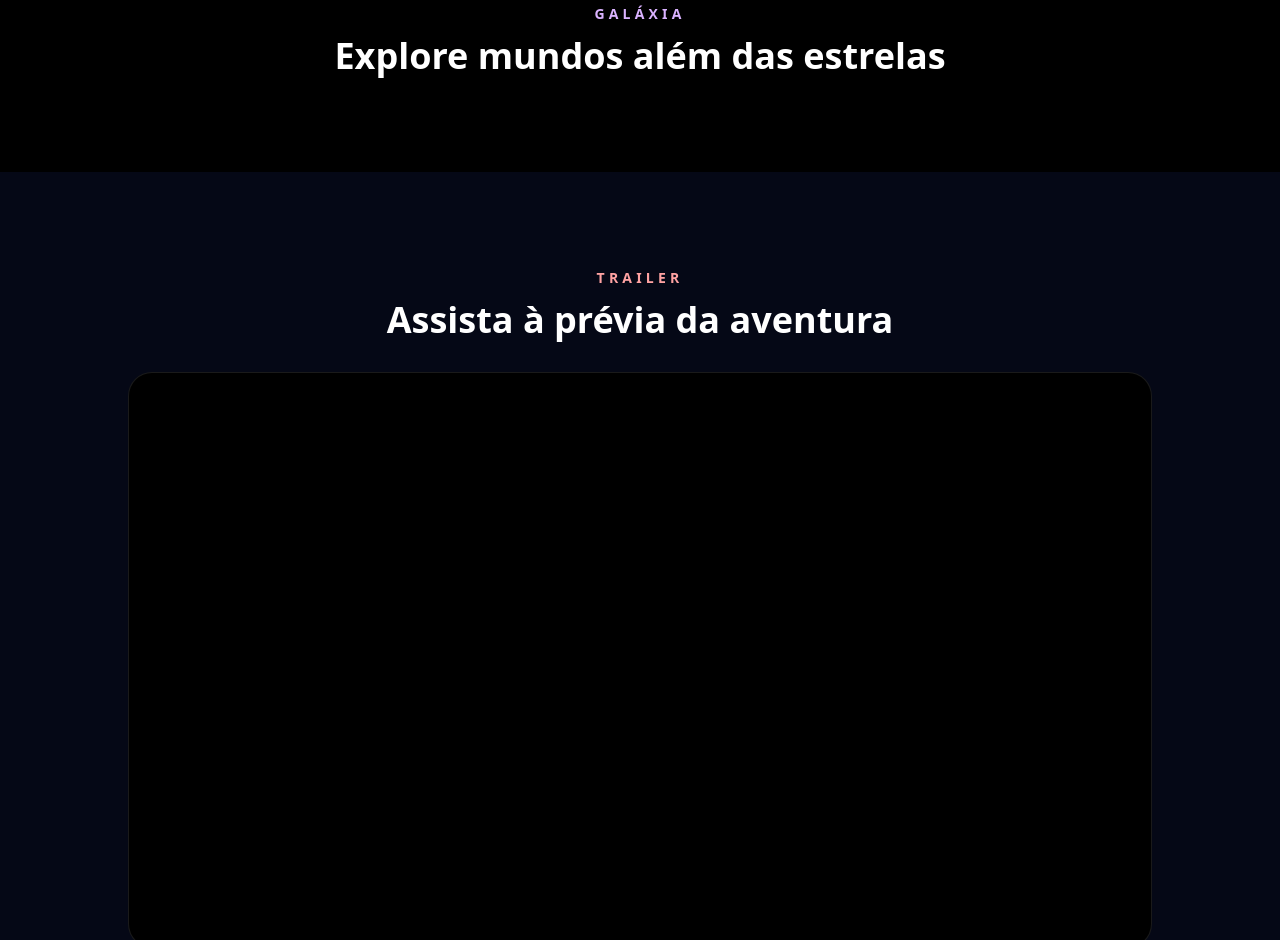
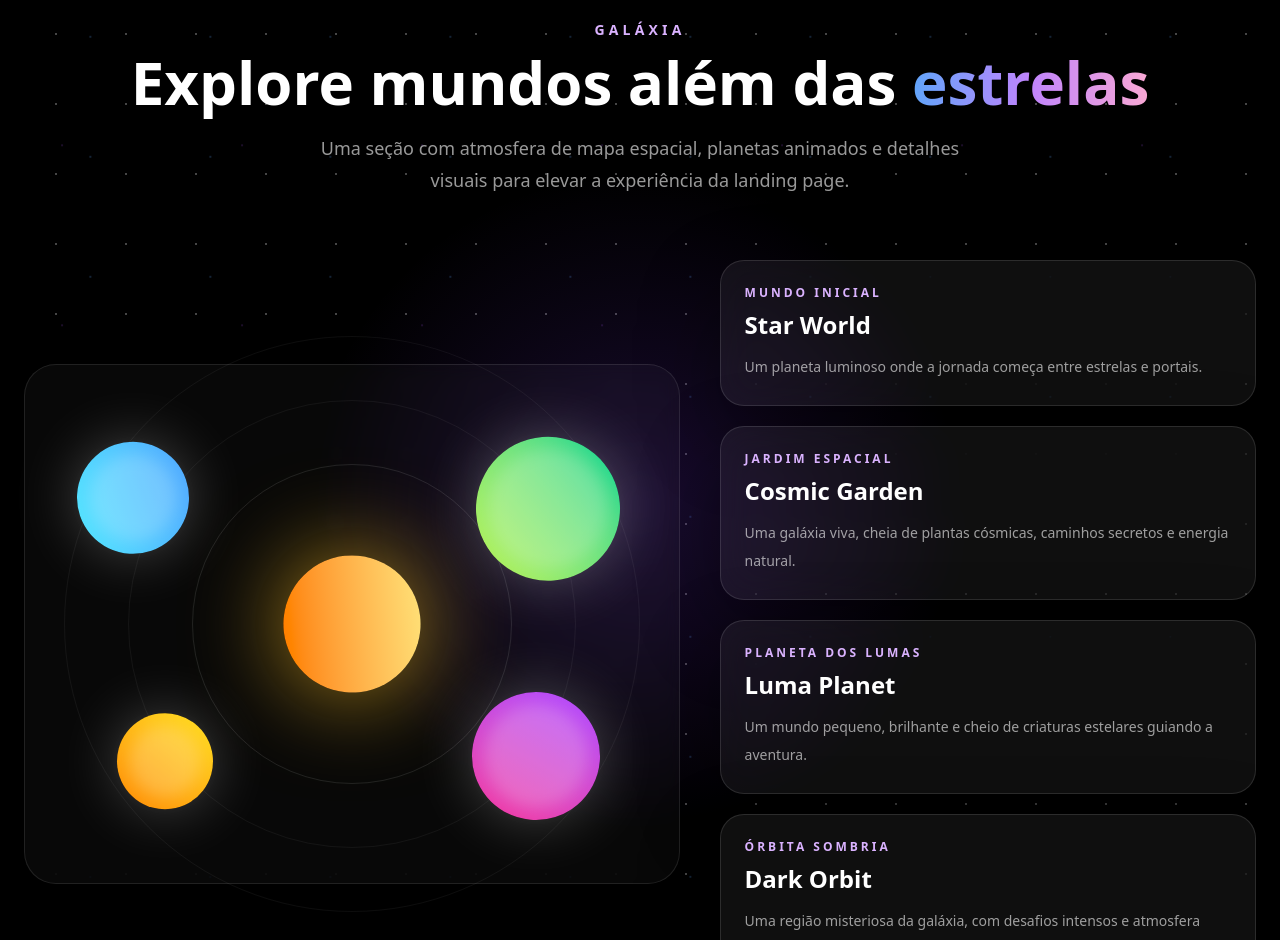
Before and after one commit to DgAleixo11/super-mario-galaxy-experience, a Next.js app: page / in a window 1280 px wide. Shown: the part 1860-2800 px from the top of the page. Built offline with nearby package versions, Linux system fonts and the light colour scheme.

Commit message:
Cria seção galáxia com planetas animados

```diff
--- a/components/sections/GalaxySection.tsx
+++ b/components/sections/GalaxySection.tsx
@@ -1,14 +1,171 @@
+"use client";
+
+import { motion } from "framer-motion";
+
+const planets = [
+  {
+    name: "Star World",
+    type: "Mundo inicial",
+    description: "Um planeta luminoso onde a jornada começa entre estrelas e portais.",
+    color: "from-blue-400 to-cyan-300",
+    size: "h-28 w-28",
+  },
+  {
+    name: "Cosmic Garden",
+    type: "Jardim espacial",
+    description: "Uma galáxia viva, cheia de plantas cósmicas, caminhos secretos e energia natural.",
+    color: "from-emerald-400 to-lime-300",
+    size: "h-36 w-36",
+  },
+  {
+    name: "Luma Planet",
+    type: "Planeta dos Lumas",
+    description: "Um mundo pequeno, brilhante e cheio de criaturas estelares guiando a aventura.",
+    color: "from-yellow-300 to-orange-400",
+    size: "h-24 w-24",
+  },
+  {
+    name: "Dark Orbit",
+    type: "Órbita sombria",
+    description: "Uma região misteriosa da galáxia, com desafios intensos e atmosfera mais dramática.",
+    color: "from-purple-500 to-pink-500",
+    size: "h-32 w-32",
+  },
+];
+
 export function GalaxySection() {
   return (
-    <section id="galaxia" className="bg-black px-6 py-24">
-      <div className="mx-auto max-w-7xl text-center">
-        <p className="mb-3 text-sm font-semibold uppercase tracking-[0.3em] text-purple-300">
-          Galáxia
-        </p>
+    <section
+      id="galaxia"
+      className="relative overflow-hidden bg-black px-6 py-28"
+    >
+      <div className="star-field absolute inset-0 opacity-30" />
+      <div className="absolute inset-0 bg-[radial-gradient(circle_at_center,#7c3aed33,transparent_38%)]" />
 
-        <h2 className="text-4xl font-black text-white">
-          Explore mundos além das estrelas
-        </h2>
+      <div className="relative mx-auto max-w-7xl">
+        <motion.div
+          className="mb-16 text-center"
+          initial={{ opacity: 0, y: 32 }}
+          whileInView={{ opacity: 1, y: 0 }}
+          viewport={{ once: true, margin: "-120px" }}
+          transition={{ duration: 0.8 }}
+        >
+          <p className="mb-3 text-sm font-semibold uppercase tracking-[0.3em] text-purple-300">
+            Galáxia
+          </p>
+
+          <h2 className="mb-5 text-4xl font-black text-white md:text-6xl">
+            Explore mundos além das{" "}
+            <span className="text-gradient">
+              estrelas
+            </span>
+          </h2>
+
+          <p className="mx-auto max-w-2xl text-lg leading-8 text-white/60">
+            Uma seção com atmosfera de mapa espacial, planetas animados e
+            detalhes visuais para elevar a experiência da landing page.
+          </p>
+        </motion.div>
+
+        <div className="grid items-center gap-10 lg:grid-cols-[1.1fr_0.9fr]">
+          <motion.div
+            className="relative min-h-[520px] rounded-[2rem] border border-white/10 bg-white/[0.03] p-6 backdrop-blur"
+            initial={{ opacity: 0, x: -36 }}
+            whileInView={{ opacity: 1, x: 0 }}
+            viewport={{ once: true, margin: "-100px" }}
+            transition={{ duration: 0.9 }}
+          >
+            <div className="absolute left-1/2 top-1/2 h-80 w-80 -translate-x-1/2 -translate-y-1/2 rounded-full border border-white/10" />
+            <div className="absolute left-1/2 top-1/2 h-[28rem] w-[28rem] -translate-x-1/2 -translate-y-1/2 rounded-full border border-white/5" />
+            <div className="absolute left-1/2 top-1/2 h-[36rem] w-[36rem] -translate-x-1/2 -translate-y-1/2 rounded-full border border-white/5" />
+
+            <motion.div
+              className="absolute left-1/2 top-1/2 h-32 w-32 -translate-x-1/2 -translate-y-1/2 rounded-full bg-gradient-to-br from-yellow-200 to-orange-500 shadow-[0_0_90px_rgba(251,191,36,0.7)]"
+              animate={{
+                scale: [1, 1.08, 1],
+                rotate: [0, 360],
+              }}
+              transition={{
+                scale: {
+                  duration: 4,
+                  repeat: Infinity,
+                  ease: "easeInOut",
+                },
+                rotate: {
+                  duration: 18,
+                  repeat: Infinity,
+                  ease: "linear",
+                },
+              }}
+            />
+
+            {planets.map((planet, index) => {
+              const positions = [
+                "left-[8%] top-[18%]",
+                "right-[9%] top-[16%]",
+                "left-[14%] bottom-[14%]",
+                "right-[12%] bottom-[12%]",
+              ];
+
+              return (
+                <motion.div
+                  key={planet.name}
+                  className={`absolute ${positions[index]} ${planet.size} rounded-full bg-gradient-to-br ${planet.color} shadow-[0_0_60px_rgba(255,255,255,0.25)]`}
+                  animate={{
+                    y: [0, -18, 0],
+                    rotate: [0, 360],
+                  }}
+                  transition={{
+                    y: {
+                      duration: 4 + index,
+                      repeat: Infinity,
+                      ease: "easeInOut",
+                    },
+                    rotate: {
+                      duration: 20 + index * 4,
+                      repeat: Infinity,
+                      ease: "linear",
+                    },
+                  }}
+                >
+                  <div className="absolute inset-3 rounded-full bg-white/20 blur-sm" />
+                </motion.div>
+              );
+            })}
+          </motion.div>
+
+          <div className="grid gap-5">
+            {planets.map((planet, index) => (
+              <motion.article
+                key={planet.name}
+                className="glass-card rounded-3xl p-6"
+                initial={{ opacity: 0, x: 36 }}
+                whileInView={{ opacity: 1, x: 0 }}
+                viewport={{ once: true, margin: "-100px" }}
+                transition={{
+                  duration: 0.7,
+                  delay: index * 0.12,
+                }}
+                whileHover={{
+                  x: 8,
+                  scale: 1.01,
+                }}
+              >
+                <p className="mb-2 text-xs font-bold uppercase tracking-[0.25em] text-purple-300">
+                  {planet.type}
+                </p>
+
+                <h3 className="mb-3 text-2xl font-black text-white">
+                  {planet.name}
+                </h3>
+
+                <p className="text-sm leading-7 text-white/60">
+                  {planet.description}
+                </p>
+              </motion.article>
+            ))}
+          </div>
+        </div>
       </div>
     </section>
   );
```
